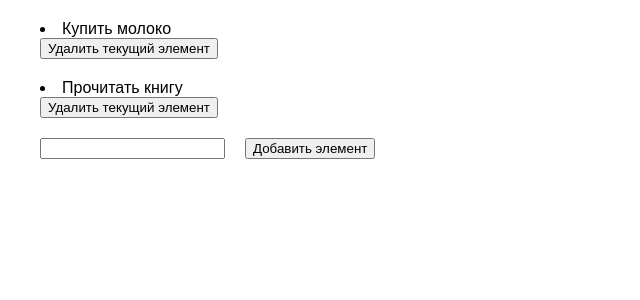
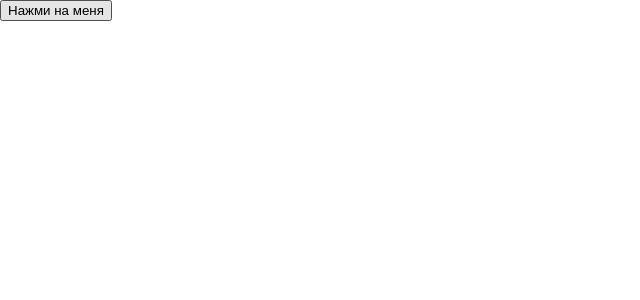
Before and after one commit to Anton102967/new-app2, a React (Vite) app: page / in a window 1280 px wide. Shown: the top 300 px of the page, without its empty margins (0-640 px from the left). Built offline with nearby package versions, Linux system fonts and the light colour scheme.

Commit message:
Состояние в React: Классовые и Функциональные Компоненты

```diff
--- a/src/App.jsx
+++ b/src/App.jsx
@@ -1,10 +1,9 @@
-import Home from "./pages/Home.jsx";
-import {ToDoList} from "./components/Test.jsx";
+import {ThemeSwitcher, ToDoList} from "./components/Test.jsx";
 
 function App() {
     return (
         <>
-            <ToDoList />
+            <ThemeSwitcher />
         </>
     )
 }
--- a/src/components/Test.jsx
+++ b/src/components/Test.jsx
@@ -242,3 +242,18 @@ export function ToDoList() {
         </>
     )
 }
+
+export function ThemeSwitcher() {
+    const [isDarkMode, setIsDarkMode] = useState(false);
+
+     return (
+        <>
+            {isDarkMode
+                ?
+                <button onClick={() => setIsDarkMode(prew => !prew)} style={{background: "black", color: "white"}}>Нажми на меня</button>
+                :
+                <button onClick={() => setIsDarkMode(prew => !prew)}>Нажми на меня</button>
+            }
+        </>
+    )
+}
```
